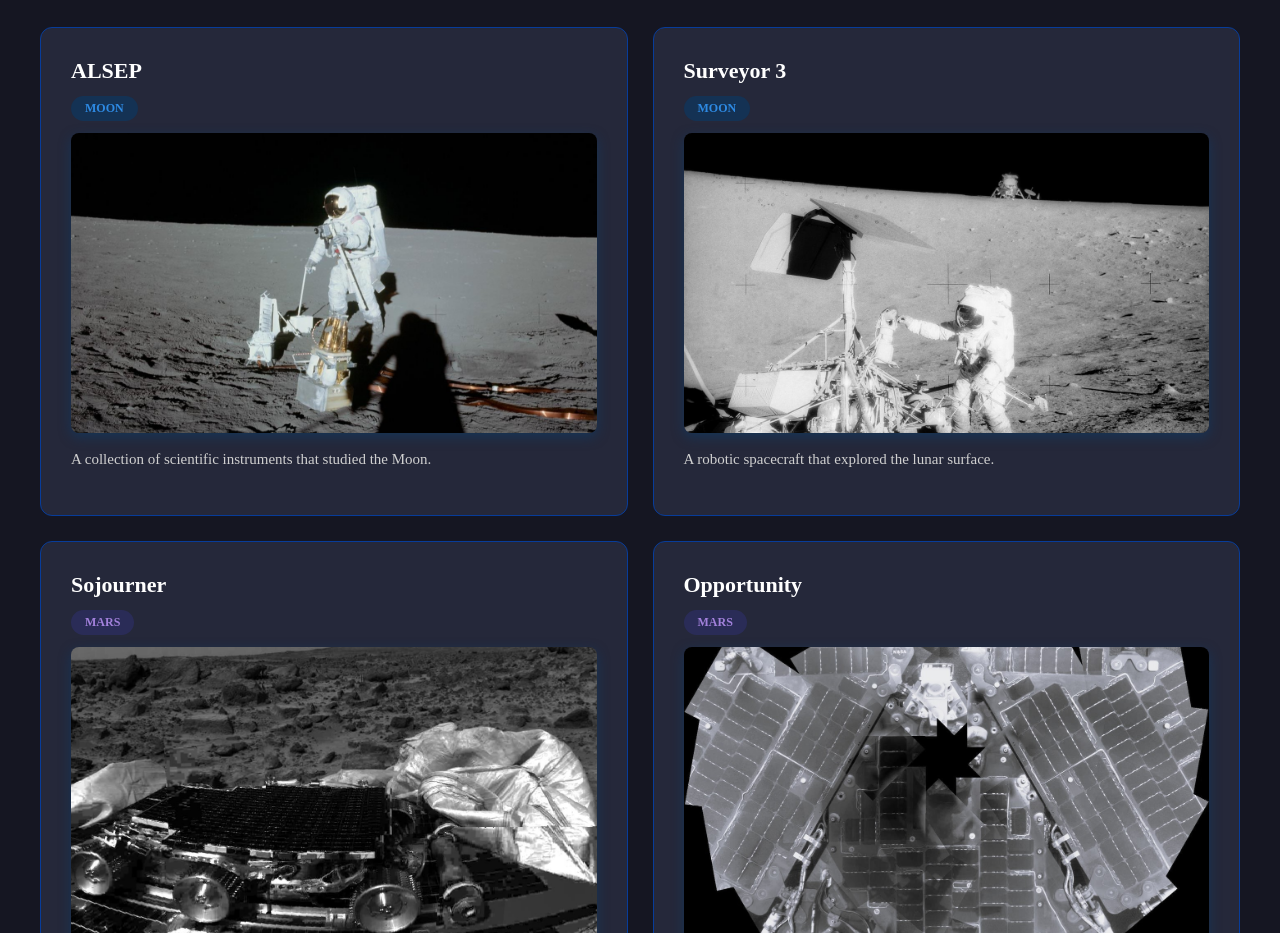
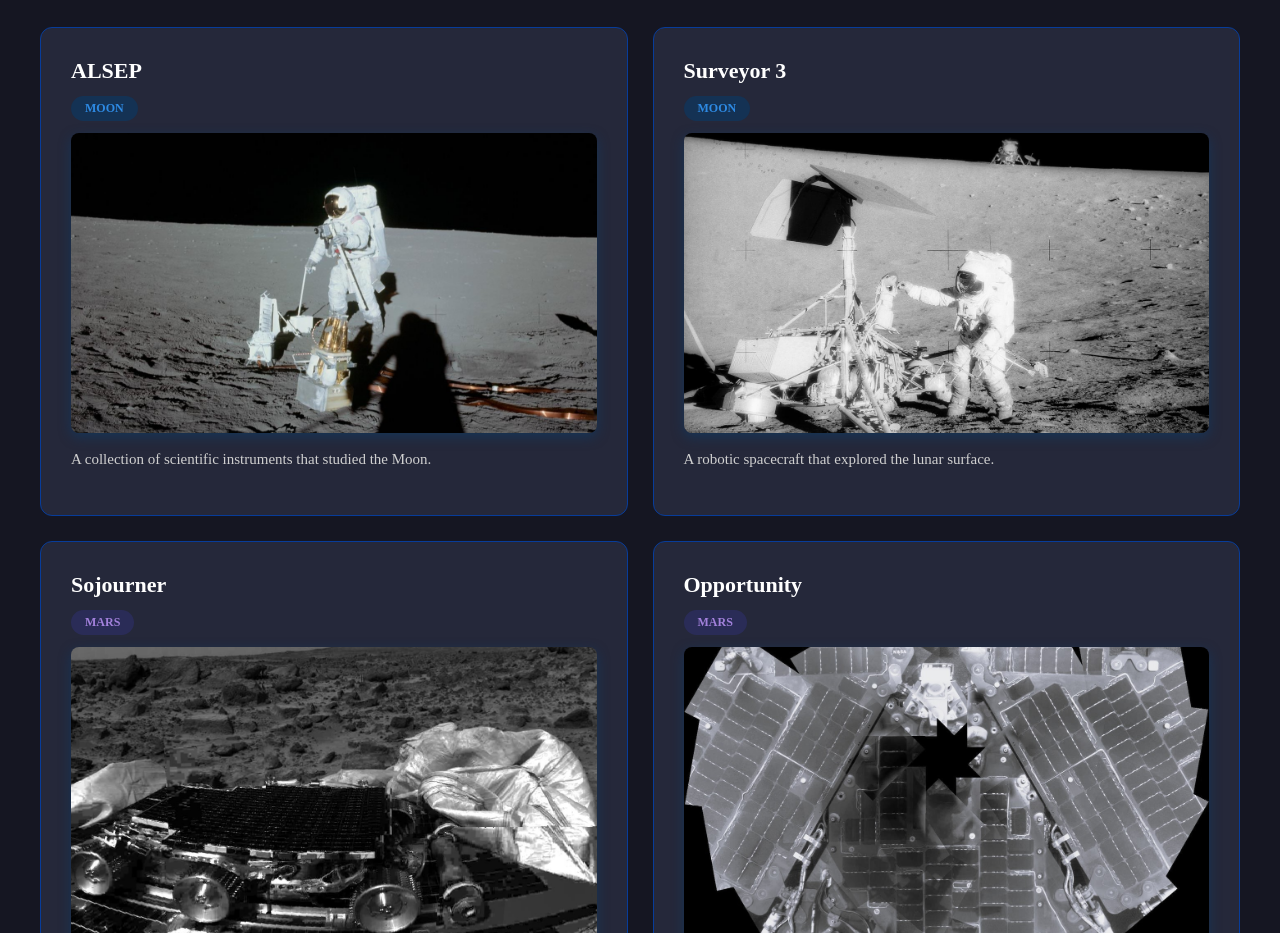
Before and after one commit to Abhinav-sv/Forgotten-Footprints, a plain HTML site: page index.html in a window 1280 px wide. Shown: the part 904-1837 px from the top of the page. Drawn offline with Linux system fonts and the light colour scheme.

Commit message:
Adjust Surveyor 3 thumbnail

```diff
--- a/index.html
+++ b/index.html
@@ -59,7 +59,7 @@
                     <h3>Surveyor 3</h3>
                     <span class="planet-label moon">MOON</span>
 
-                    <img src="Images/Surveyor-3/surveyor-3-apollo-12-lunar-module.jpg" alt="surveyor-3-apollo-12-lunar-module">
+                    <img class="surveyor-thumb" src="Images/Surveyor-3/surveyor-3-apollo-12-lunar-module.jpg" alt="surveyor-3-apollo-12-lunar-module">
 
                     <p>A robotic spacecraft that explored the lunar surface.</p>
                 </a>
--- a/style.css
+++ b/style.css
@@ -359,6 +359,11 @@ body{
     border-color: #E7F434;
 }
 
+.surveyor-thumb {
+    object-fit: cover;
+    object-position: center 65%;
+}
+
 @media (max-width: 600px) {
     .hero-content h1 {
         font-size: 28px;
```
